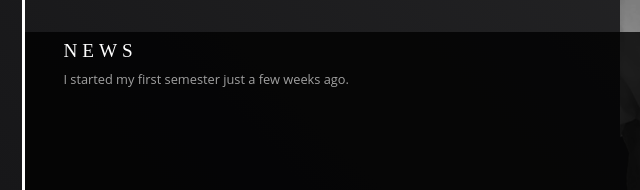
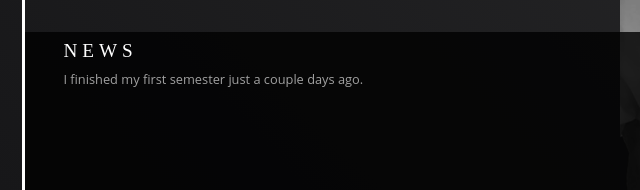
Before and after one commit to Luprogrammierung/aboutme, a plain HTML site: page index.html in a window 1280 px wide. Shown: the part 607-797 px from the top of the page, 74-714 px from the left. Drawn offline with Linux system fonts and the light colour scheme.

Commit message:
news update

```diff
--- a/index.html
+++ b/index.html
@@ -49,7 +49,7 @@
                 alt="picture Lukas Weber">
             <div id="first-page-News-Bar">
                 <div id="first-page-News-Bar-Headline" class="News-Bar-Text">NEWS</div>
-                <div id="first-page-News-Bar-Text" class="News-Bar-Text">I started my first semester just a few weeks ago.</div>
+                <div id="first-page-News-Bar-Text" class="News-Bar-Text">I finished my first semester just a couple days ago.</div>
             </div>
         </div>
     </section>
```
